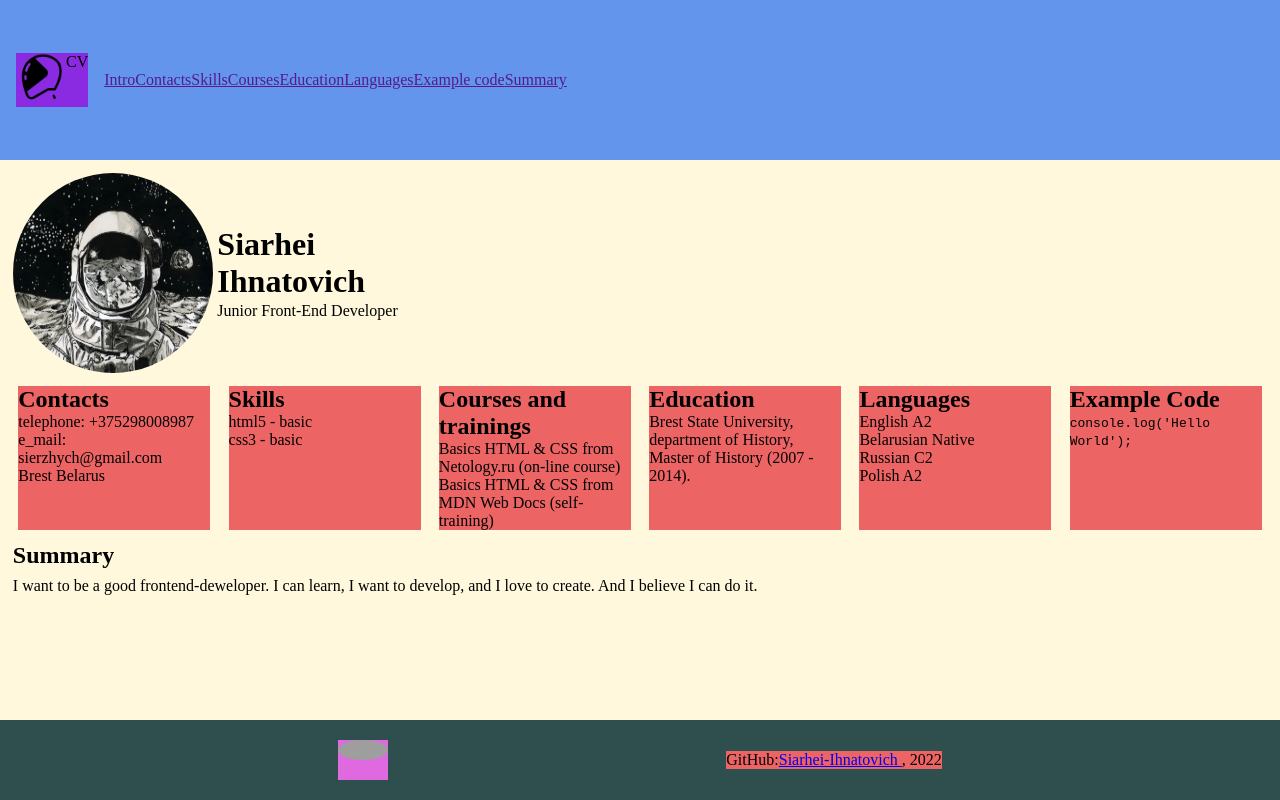
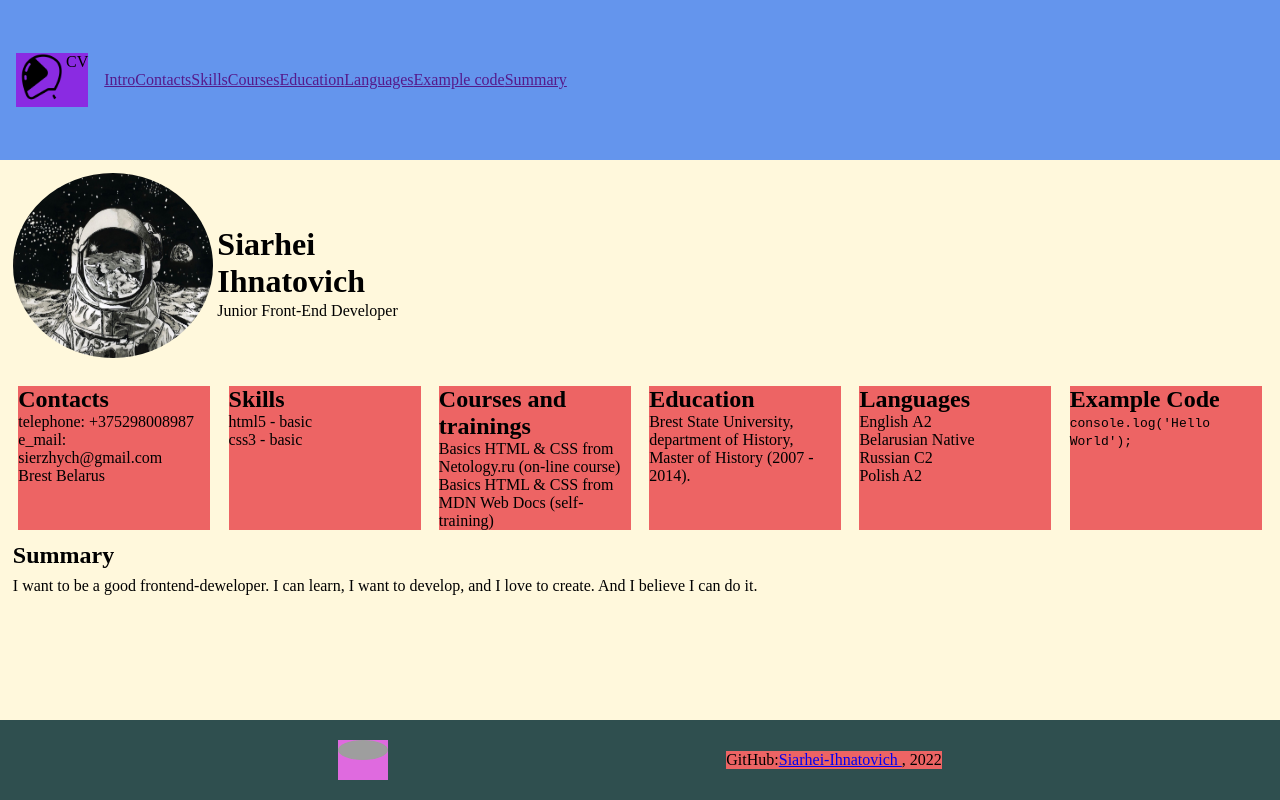
Before and after one commit to Siarhei-Ihnatovich/rsschool-cv, a plain HTML site: page index.html in a window 1280 px wide. Drawn offline with Linux system fonts and the light colour scheme; grey boxes are pictures that could not be loaded.

Commit message:
fix: change a height for the avatar

```diff
--- a/style.css
+++ b/style.css
@@ -95,7 +95,7 @@ p {
 .intro-avatar_pic {
   border-radius: 90%;
   width: 200px;
-  height: 200px;
+  height: 185px;
 }
 
 .intro-avatar:hover {
@@ -103,7 +103,8 @@ p {
   transform: scale(1.01);
 }
 
-.intro-text, .section-summary{
+.intro-text,
+.section-summary {
   margin: 1%;
 }
 
```
